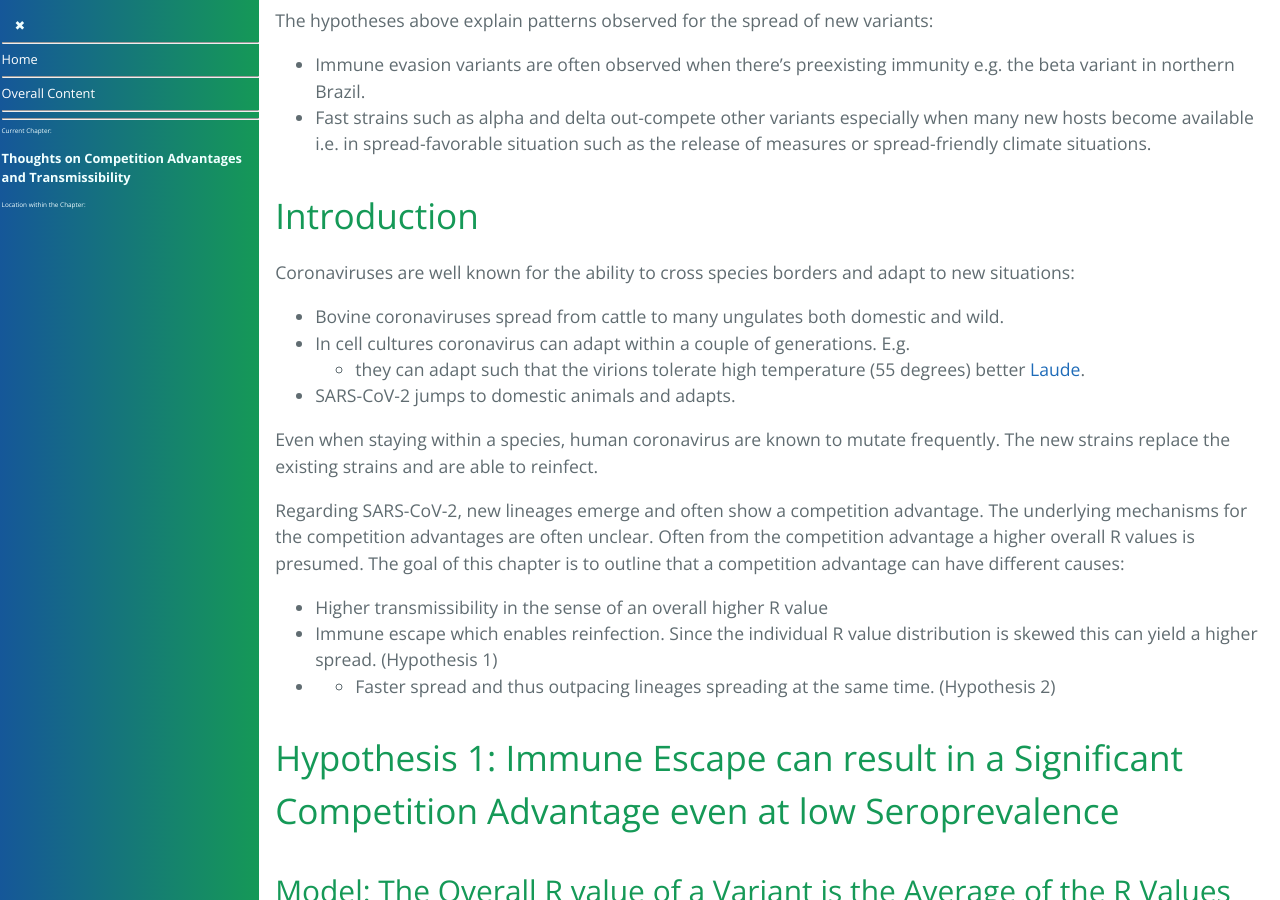
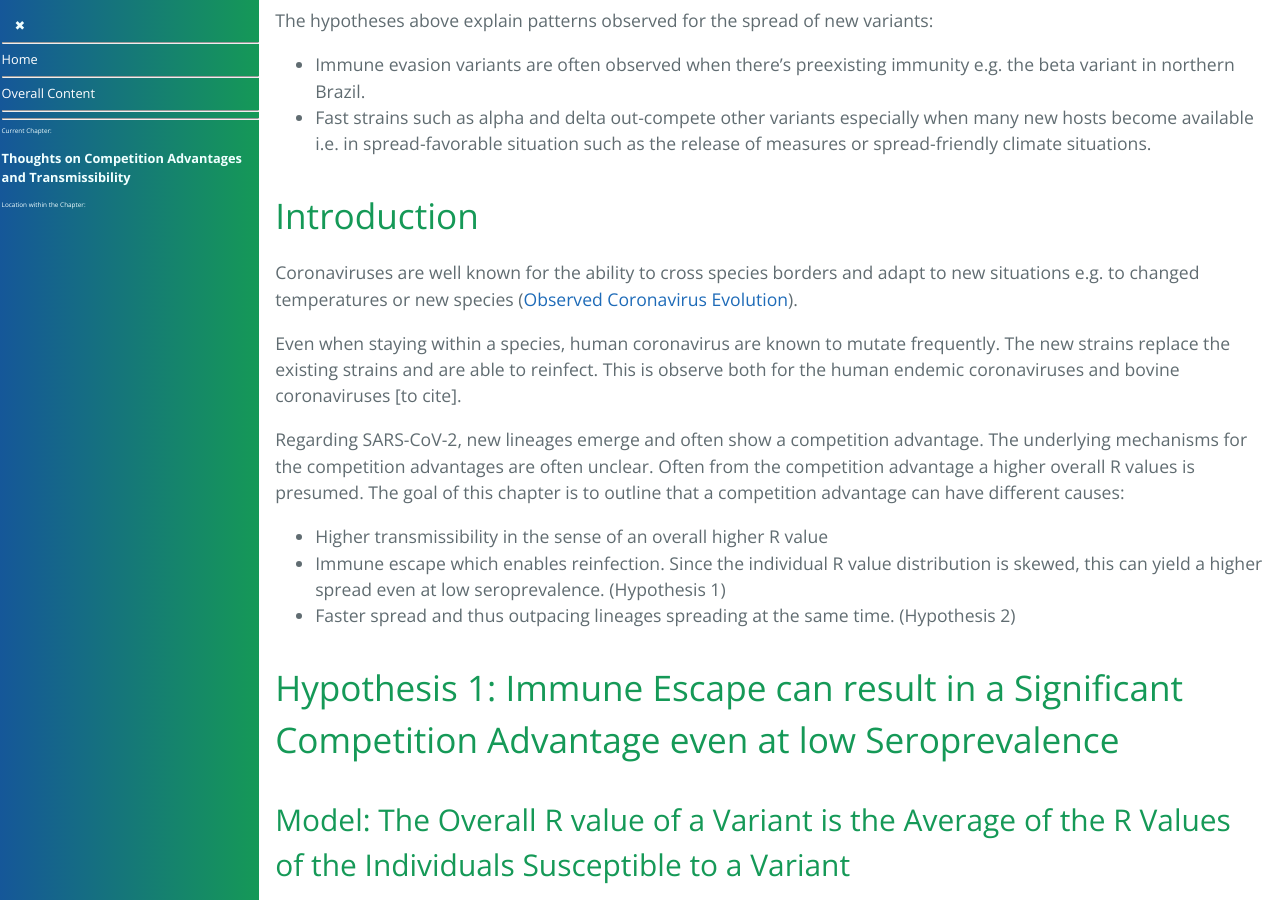
Before and after one commit to forestgrape/coronavirus, a Jekyll site: the page built from 5_epidemiological/competition_advantages.md, in a window 1280 px wide and 900 px high, scrolled down 1496 px. Built offline with Jekyll 4.4.1, drawn with Linux system fonts in a browser that asks for light colours; our own code applies the rules of GitHub Pages for plain Markdown files.

Commit message:
formulations and regrouping

```diff
--- a/5_epidemiological/competition_advantages.md
+++ b/5_epidemiological/competition_advantages.md
@@ -25,7 +25,6 @@ Since early in the SARS-2 pandemics new variants are observed. Sometimes new var
 * *Model: Immune Evasion even at low Seroprevalence yields a Competition Advantage*: The Covid spread is highly uneven, in the sense that some individuals have many secondary cases while most individuals have no secondary cases. Thus the distribution of the individual R values is skewed: Many individuals have low R values, while a few have high R values. If a Covid variant now is able to reinfect and spread through people with high R values, it has a competition advantage.
 * *Biological Mechanisms:* One way immune escapes arise is through points mutations in antigen epitopes.
 
-
 #### Hypothesis 2
 * *Model: Faster Infection yields a Competition Advantage*: Some variants infect faster which makes their incidence rates peakier. These variants have competitions advantages over slower variants even without a higher transmissibility: The fast variants rush through the most hosts with highest R values and leave only few hosts for slow variants, since reinfection within a couple of weeks is rare.
 * *Biological Mechanism:* Mutations affecting the cleavage sites can increase the priming through proteases which yields a shorter virion time which results in faster infections (and also effectiveness of neutralizing antibodies is reduced due to a shorter virion time and thus exposure time).
@@ -39,18 +38,14 @@ The hypotheses above explain patterns observed for the spread of new variants:
 
 
 ## Introduction
-Coronaviruses are well known for the ability to cross species borders and adapt to new situations:
-* Bovine coronaviruses spread from cattle to many ungulates both domestic and wild.
-* In cell cultures coronavirus can adapt within a couple of generations. E.g.
-  * they can adapt such that the virions tolerate high temperature (55 degrees) better [Laude](../2_biological/virion_viability.md#summary-laude).
-* SARS-CoV-2 jumps to domestic animals and adapts.
+Coronaviruses are well known for the ability to cross species borders and adapt to new situations e.g. to changed temperatures or new species ([Observed Coronavirus Evolution](../2_biological/coronavirus_evolution.md#observed-evolution)).
 
-Even when staying within a species, human coronavirus are known to mutate frequently. The new strains replace the existing strains and are able to reinfect.
+Even when staying within a species, human coronavirus are known to mutate frequently. The new strains replace the existing strains and are able to reinfect. This is observe both for the human endemic coronaviruses and bovine coronaviruses [to cite].
 
 Regarding SARS-CoV-2, new lineages emerge and often show a competition advantage. The underlying mechanisms for the competition advantages are often unclear. Often from the competition advantage a higher overall R values is presumed. The goal of this chapter is to outline that a competition advantage can have different causes:
 * Higher transmissibility in the sense of an overall higher R value
-* Immune escape which enables reinfection. Since the individual R value distribution is skewed this can yield a higher spread. (Hypothesis 1)
-* * Faster spread and thus outpacing lineages spreading at the same time. (Hypothesis 2)
+* Immune escape which enables reinfection. Since the individual R value distribution is skewed, this can yield a higher spread even at low seroprevalence. (Hypothesis 1)
+* Faster spread and thus outpacing lineages spreading at the same time. (Hypothesis 2)
 
 
 
@@ -60,7 +55,7 @@ Regarding SARS-CoV-2, new lineages emerge and often show a competition advantage
 The Covid transmission [distribution is skewed](#skewed-spreader-distribution). The skewed spread motivates to define individual R values. The overall R value of a SARS-CoV-2 variant calculates as averaging the individual R values of the persons susceptible to transmit the variant in question. If a variant is able to reinfect individuals with a high R value, it has a competitive advantage over other variants and the observed R value is higher than for a variant which needs to spread through population groups with low R values.
 
 ### Skewed Spreader Distribution
-Epidemiological and experimental observations show that: A few percent of people infect many others while most infected have no secondary cases as described in the [Transmission Distribution](./spread_analyses.md#transmission-distribution) on the spread analyses page.
+Epidemiological and experimental observations show that: A few percent of people infect many others while most infected have no secondary cases as described in the [Transmission Distribution](./individual_susceptibility_and_transmission.md#infector-distribution) on the spread analyses page.
 
 ### Biological Mechanism: How Mutations directly effect Immune Evasion
 Coronaviruses have evolved to escape immune responses and have a variety of mechanisms to evade immune response ([Immune Evasion](../4_immunological/immune_evasion.md)).
```
Also changed, not shown: 2_biological/coronavirus_evolution.md (+7 -0 lines).
